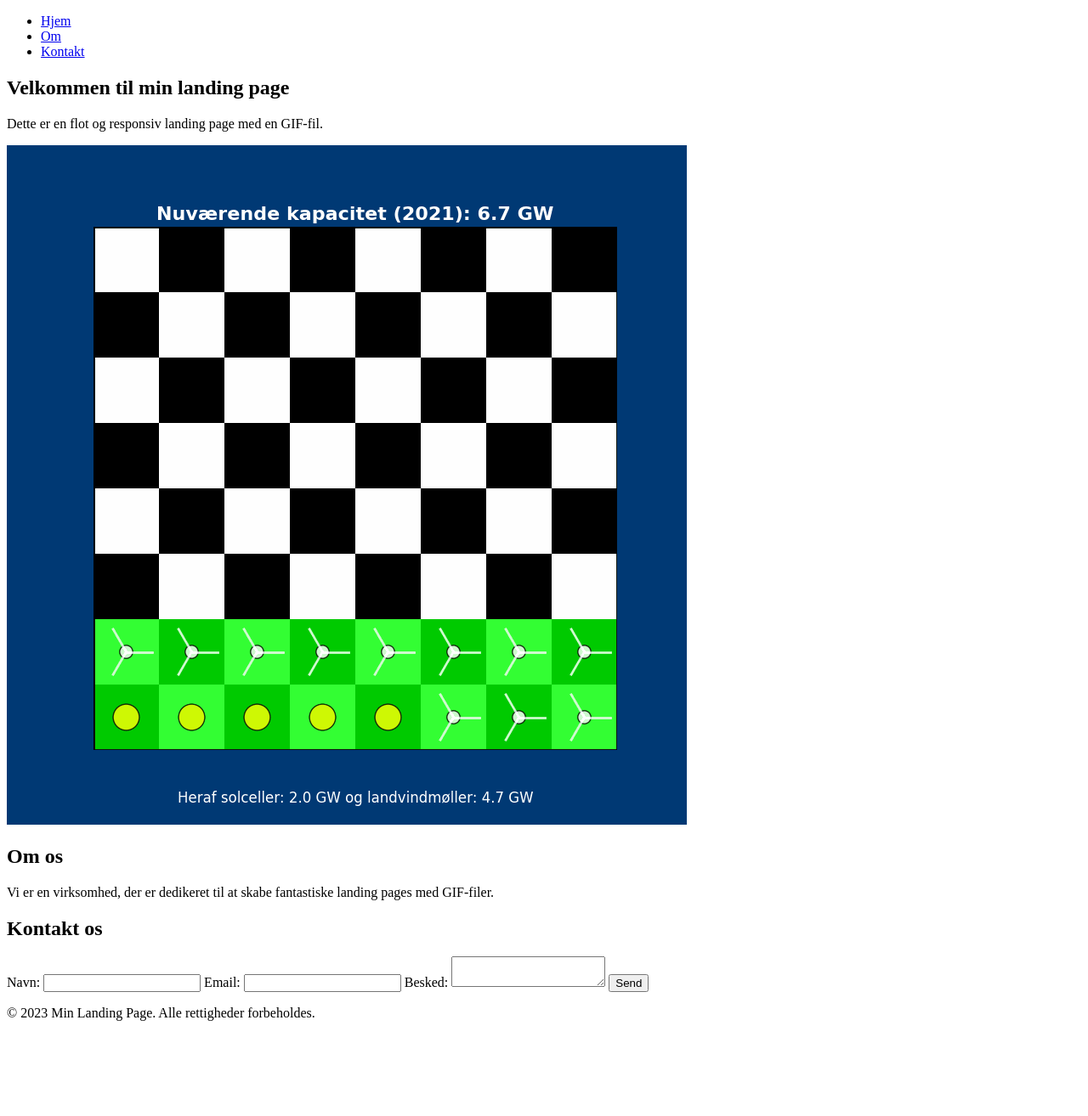
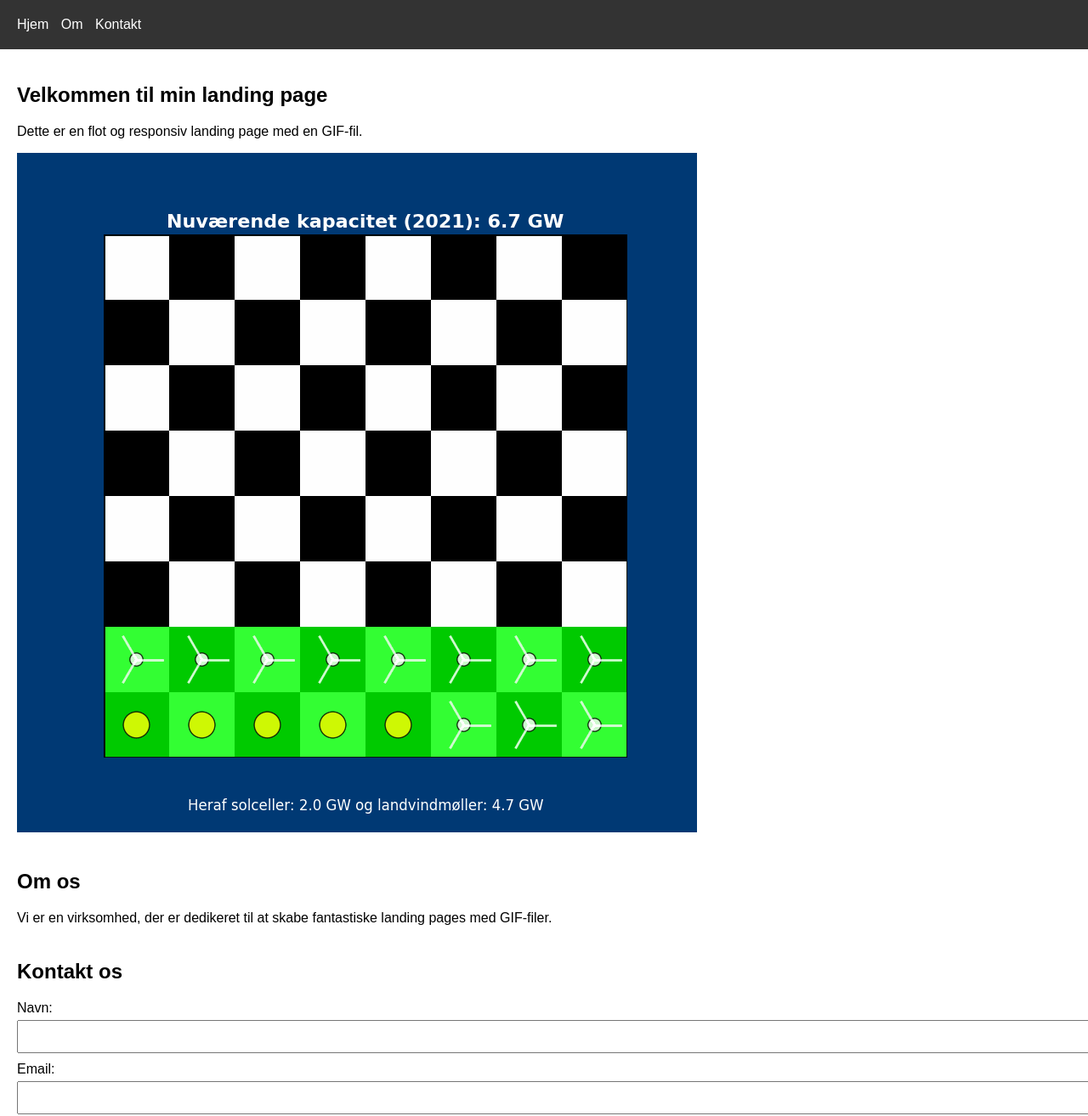
Before and after one commit to rukgithub/VE, a plain HTML site: page index.html in a window 1280 px wide. Shown: the top 1314 px of the page at 85% size. Before the commit the page ends 1218 px from the top, so only its background shows below. Drawn offline with Linux system fonts and the light colour scheme.

Commit message:
Update style.css

```diff
--- a/style.css
+++ b/style.css
@@ -1 +1,77 @@
-/* Add your custom styles here */
+body {
+    font-family: Arial, sans-serif;
+    margin: 0;
+    padding: 0;
+}
+
+header {
+    background-color: #333;
+    color: white;
+    padding: 20px;
+}
+
+nav ul {
+    list-style-type: none;
+    margin: 0;
+    padding: 0;
+}
+
+nav ul li {
+    display: inline;
+    margin-right: 10px;
+}
+
+nav ul li a {
+    color: white;
+    text-decoration: none;
+}
+
+main {
+    padding: 20px;
+}
+
+section {
+    margin-bottom: 40px;
+}
+
+img {
+    max-width: 100%;
+    height: auto;
+}
+
+form label {
+    display: block;
+    margin-bottom: 5px;
+}
+
+form input,
+form textarea {
+    width: 100%;
+    padding: 10px;
+    margin-bottom: 10px;
+}
+
+form button {
+    background-color: #333;
+    color: white;
+    padding: 10px 20px;
+    border: none;
+    cursor: pointer;
+}
+
+footer {
+    background-color: #333;
+    color: white;
+    padding: 20px;
+    text-align: center;
+}
+
+@media screen and (max-width: 600px) {
+    header {
+        padding: 10px;
+    }
+
+    main {
+        padding: 10px;
+    }
+}
```
